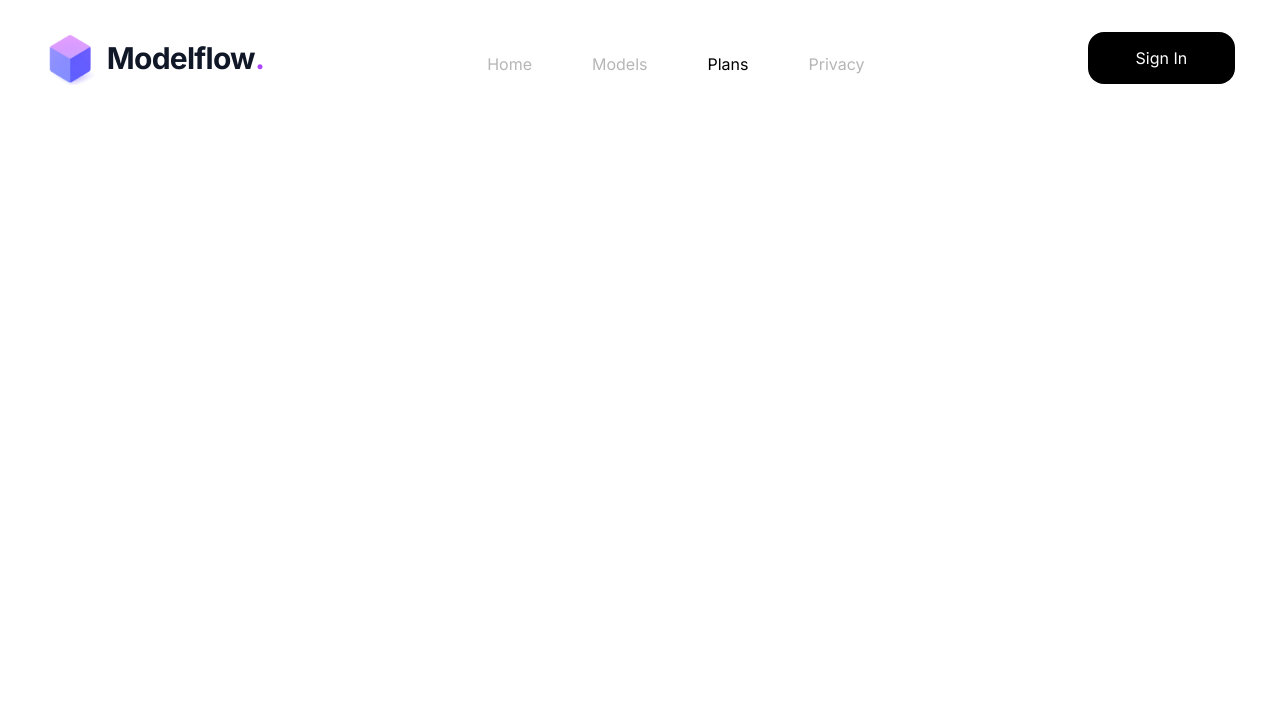
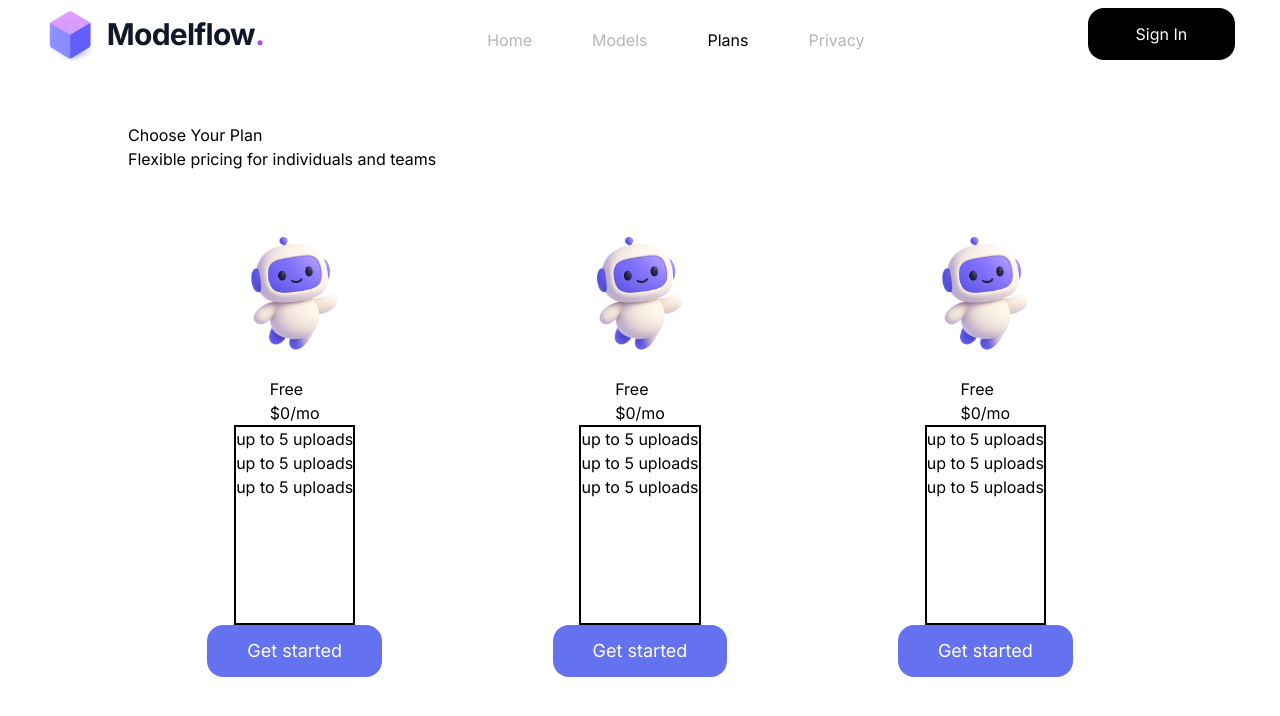
Before and after one commit to Dalaqa25/ModelFlow_nextJS, a Next.js app: page /plans in a window 1280 px wide. Shown: the top 716 px of the page. Built offline with nearby package versions, Linux system fonts and the light colour scheme.

Commit message:
plans page

```diff
--- a/app/components/navbar.jsx
+++ b/app/components/navbar.jsx
@@ -3,6 +3,9 @@ import Link from "next/link";
 import { usePathname } from "next/navigation";
 import { useState } from "react";
 import { FaBars, FaTimes } from "react-icons/fa";
+import { AiFillHome, AiOutlineRobot } from 'react-icons/ai';
+import { BsClipboardCheck } from 'react-icons/bs';
+import { MdPrivacyTip } from 'react-icons/md';
 
 export default function Navbar() {
     const pathname = usePathname() || '/';
@@ -17,8 +20,8 @@ export default function Navbar() {
     ]
 
     return (
-        <header className="flex py-8 justify-center w-full bg-transparent">
-            <nav style={{ backgroundColor: 'rgba(255,255,255,0.89)' }} className="w-[93%] max-w-[1500px] fixed z-50 rounded-2xl flex justify-between items-center change-width">
+        <header className="flex justify-center w-full bg-transparent">
+            <nav style={{ backgroundColor: 'rgba(255,255,255,0.89)' }} className="w-[93%] max-w-[1600px] mt-2 fixed z-50 rounded-2xl flex justify-between items-center change-width">
                 {/* Logo + Brand */}
                 <Link className="flex items-center text-center gap-3" href="/">
                     <img src="logo.png" alt="logo.svg" width={50} height={50} />
@@ -31,7 +34,6 @@ export default function Navbar() {
                 <ul style={{ color: '#b6b6b6' }} className="hidden lg:flex gap-15 text-base mt-3">
                     {navLinks.map(({ href, title }) => {
                         const isActive = pathname === href;
-
                         return (
                             <li key={href}>
                                 <Link
@@ -57,6 +59,20 @@ export default function Navbar() {
                         {menuOpen ? <FaTimes /> : <FaBars />}
                     </button>
                 </div>
+
+
+                <div
+                    className={`absolute text-lg top-16 right-0 bg-white p-5 rounded shadow-md lg:hidden transform transition-all duration-300 ease-in-out ${
+                        menuOpen ? 'opacity-100 translate-y-0' : 'opacity-0 -translate-y-5 pointer-events-none'
+                    }`}
+                >
+                    <ul className="flex flex-col gap-5">
+                        <li className='flex items-center gap-3'><AiFillHome />Home</li>
+                        <li className='flex items-center gap-3'><AiOutlineRobot />Models</li>
+                        <li className='flex items-center gap-3'><BsClipboardCheck />Plans</li>
+                        <li className='flex items-center gap-3'><MdPrivacyTip />Privacy</li>
+                    </ul>
+                </div>
             </nav>
         </header>
     );
--- /dev/null
+++ b/app/components/plansBox.jsx
@@ -0,0 +1,14 @@
+export default function plansBox() {
+    return (
+        <div className='w-1/3 flex justify-center flex-col items-center'>
+            <img className='w-1/2 ' src='plansImg1.png' alt='plans image 1'/>
+            <h1>Free <br/> $<span>0<span>/mo</span></span> </h1>
+            <ul className='h-[200px] border-2'>
+                <li>up to 5 uploads</li>
+                <li>up to 5 uploads</li>
+                <li>up to 5 uploads</li>
+            </ul>
+            <button className='text-lg btn-primary text-white px-10 py-3 rounded-2xl'>Get started</button>
+        </div>
+    )
+}
--- a/app/globals.css
+++ b/app/globals.css
@@ -3,6 +3,7 @@
 li:hover {
     color: black;
 }
+
 
 body {
     background-color: #ffff;
--- a/app/plans/page.jsx
+++ b/app/plans/page.jsx
@@ -1,5 +1,19 @@
+import PlansBox from "@/app/components/plansBox";
+
 export default function PlansPage() {
     return (
-        <div className='container'></div>
+        <div className='min-h-screen flex justify-center items-center'>
+            <div className='max-w-[1500px] w-[80%] m-auto flex flex-col gap-10'>
+                <div>
+                    <h1>Choose Your Plan</h1>
+                    <p>Flexible pricing for individuals and teams</p>
+                </div>
+                <div className='flex items-center justify-center gap-3'>
+                    <PlansBox />
+                    <PlansBox />
+                    <PlansBox />
+                </div>
+            </div>
+        </div>
     )
 }
```
Also changed, not shown: public/plansImg1.png (added).
